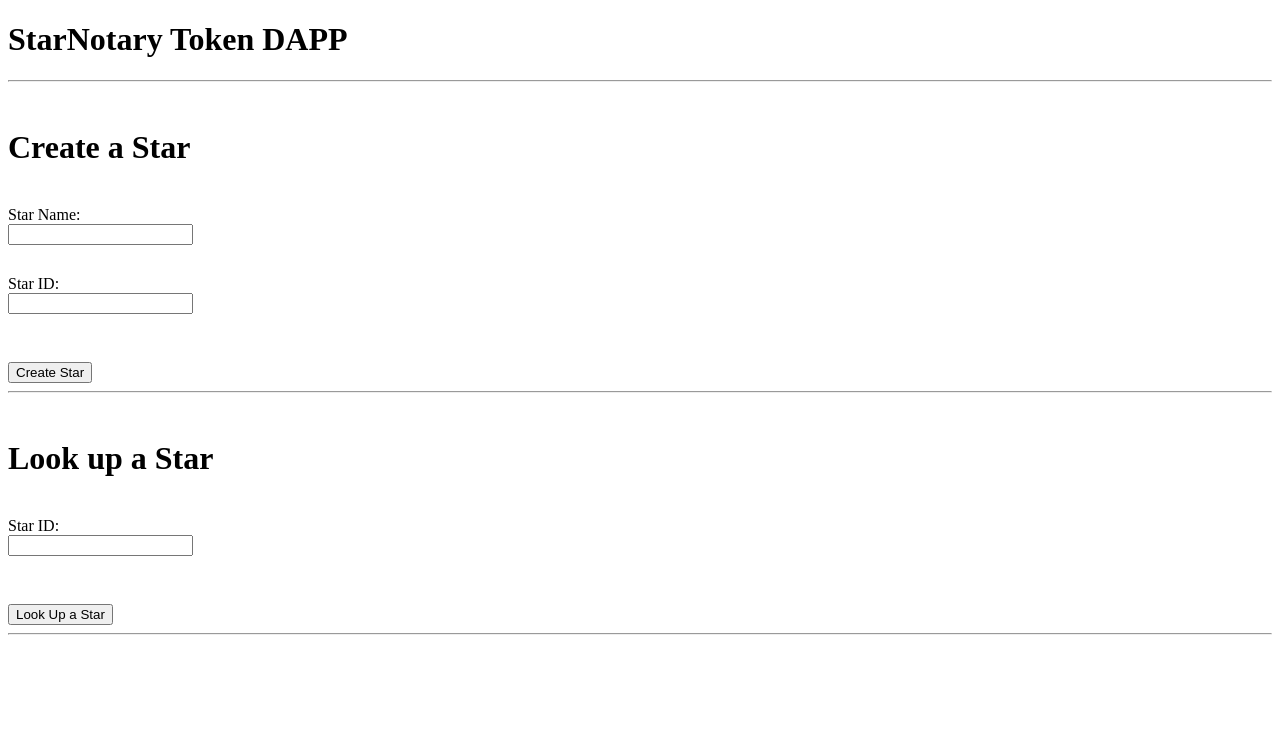
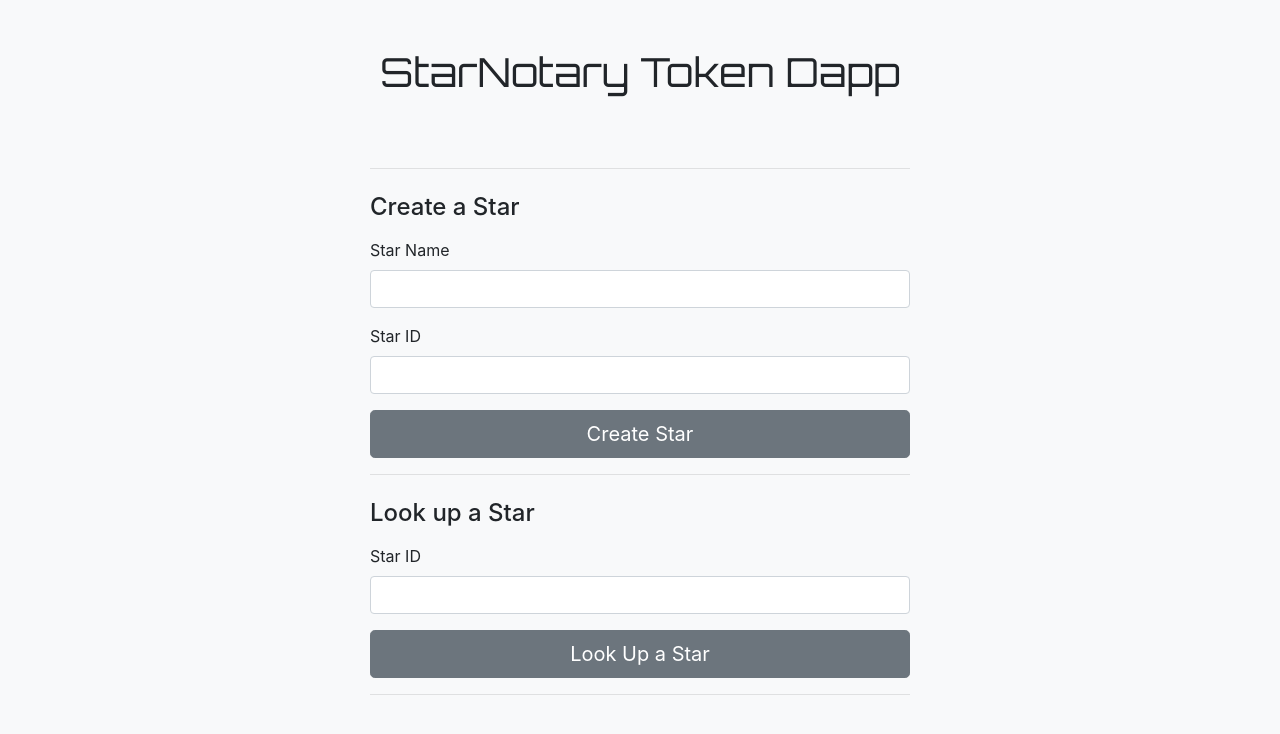
Before and after one commit to dguess/simple-ethereum-dapp, a website built with webpack: page app/src/index.html in a window 1280 px wide. Built offline with nearby package versions, Linux system fonts and the light colour scheme; what web3 would draw is missing.

Commit message:
add styling

```diff
--- a/app/package.json
+++ b/app/package.json
@@ -14,6 +14,11 @@
     "webpack-dev-server": "^3.1.14"
   },
   "dependencies": {
+    "bootstrap": "^4.3.1",
+    "css-loader": "^3.2.0",
+    "jquery": "^3.4.1",
+    "popper.js": "^1.15.0",
+    "style-loader": "^1.0.0",
     "web3": "^1.0.0-beta.37"
   }
 }
--- /dev/null
+++ b/app/src/css/main.css
@@ -0,0 +1,4 @@
+
+h1 {
+    font-family: 'Orbitron', sans-serif;
+}
--- a/app/src/index.html
+++ b/app/src/index.html
@@ -1,35 +1,69 @@
 <!DOCTYPE html>
 <html>
+
 <head>
-    <title>StarNotary DAPP</title>
+  <meta charset="utf-8">
+  <title>StarNotary Dapp</title>
+  <meta name="description" content="">
+  <meta name="viewport" content="width=device-width, initial-scale=1">
+
+  <link href="https://fonts.googleapis.com/css?family=Orbitron&display=swap" rel="stylesheet" type='text/css'>
   <link href='https://fonts.googleapis.com/css?family=Open+Sans:400,700' rel='stylesheet' type='text/css'>
+
+  <meta name="theme-color" content="#fafafa">
 </head>
-  <style>
-    input {
-      display: block;
-      margin-bottom: 12px;
-    }
-  </style>
-  <body>
-    <h1>StarNotary Token DAPP</h1>
 
-    <hr>
+<body class="bg-light">
 
-    <br>
-      <h1>Create a Star</h1>
-      <br><label for="starName">Star Name:</label><input type="text" id="starName"></input>
-      <br><label for="starId">Star ID:</label><input type="text" id="starId"></input>
-      <br><br><button id="createStar" onclick="App.createStar()">Create Star</button>
-      <br>
-      <hr>
-      <br>
-      <h1>Look up a Star</h1>
-      <br><label for="name">Star ID:</label><input type="text" id="lookid"></input>
-      <br><br><button onclick="App.lookUp()">Look Up a Star</button>
-      <hr>
-      <br>
+  <div class="container">
+    <div class="py-5 text-center">
+      <h1>StarNotary Token Dapp</h1>
+    </div>
+
+    <div class="row">
+      <div class="col-md-3"></div>
+      <div class="col-md-6">
+
+        <hr class="mb-4">
+        <div class="form-group">
+          <h4>Create a Star</h4>
+        </div>
+        <div class="form-group">
+          <label for="starName">Star Name</label>
+          <input type="text" id="starName" class="form-control" />
+        </div>
+        <div class="form-group">
+          <label for="starId">Star ID</label>
+          <input type="text" id="starId" class="form-control" />
+        </div>
+
+        <div class="form-group">
+          <button id="createStar" onclick="App.createStar()" class="btn btn-lg btn-secondary btn-block">Create
+            Star</button>
+        </div>
+        <hr class="mb-4">
+        <div class="form-group">
+          <h4>Look up a Star</h4>
+        </div>
+        <div class="form-group">
+          <label for="name">Star ID</label>
+          <input type="text" id="lookid" class="form-control" />
+        </div>
+        <div class="form-group">
+          <button onclick="App.lookUp()" class="btn btn-lg btn-secondary btn-block">Look Up a Star</button>
+        </div>
+        <hr class="mb-4">
+
+        <div class="form-group">
           <span id="status"></span>
-      <br>
+        </div>
+      </div>
+      <div class="col-md-3"></div>
+    </div>
+
+  </div>
+  </div>
   <script src="index.js"></script>
 </body>
+
 </html>
--- a/app/src/index.js
+++ b/app/src/index.js
@@ -1,5 +1,7 @@
 import Web3 from "web3";
 import starNotaryArtifact from "../../build/contracts/StarNotary.json";
+import 'bootstrap/dist/css/bootstrap.min.css';
+import './css/main.css';
 
 const App = {
   web3: null,
--- a/app/webpack.config.js
+++ b/app/webpack.config.js
@@ -11,4 +11,12 @@ module.exports = {
     new CopyWebpackPlugin([{ from: "./src/index.html", to: "index.html" }]),
   ],
   devServer: { contentBase: path.join(__dirname, "dist"), compress: true },
+  module: {
+    rules: [
+      {
+        test: /\.css$/,
+        use: ['style-loader', 'css-loader']
+      }
+    ]
+  }
 };
```
Also changed, not shown: 5 other files. Lines whose indentation alone changed are shown as unchanged.
